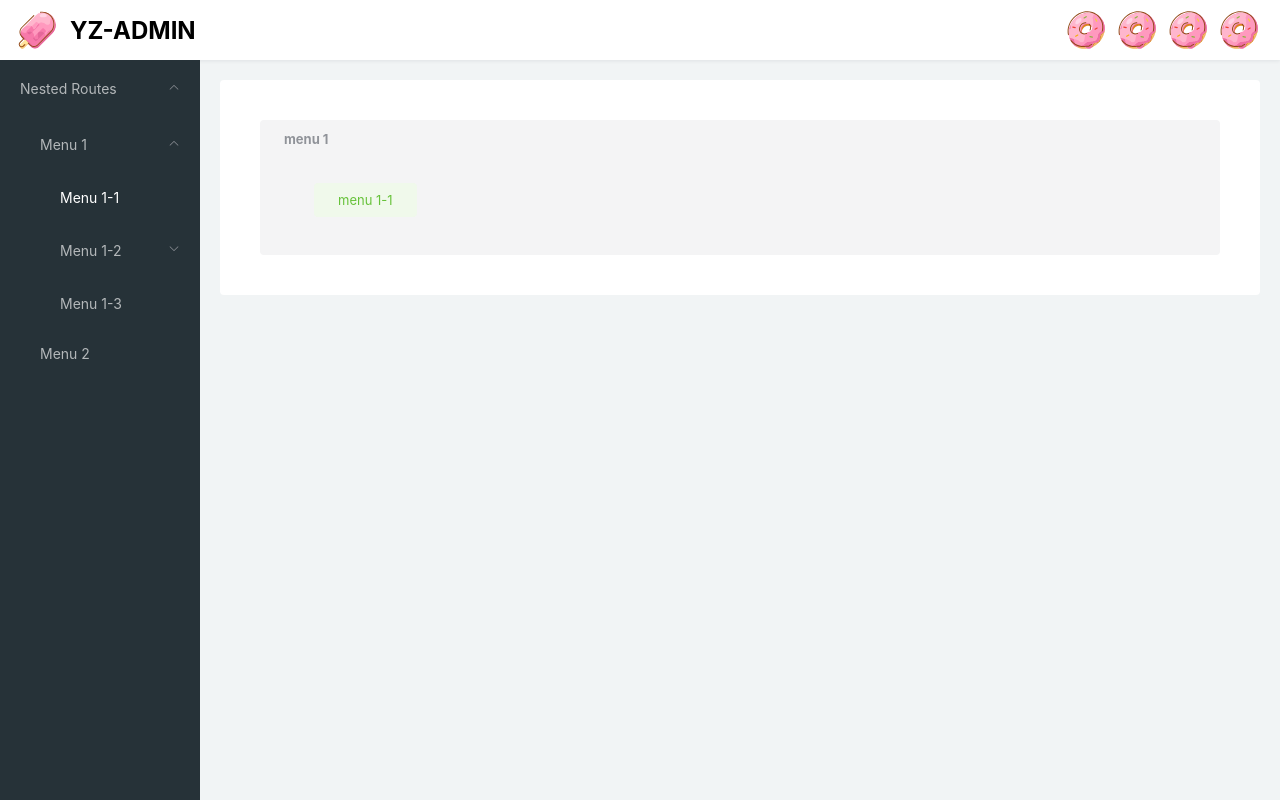
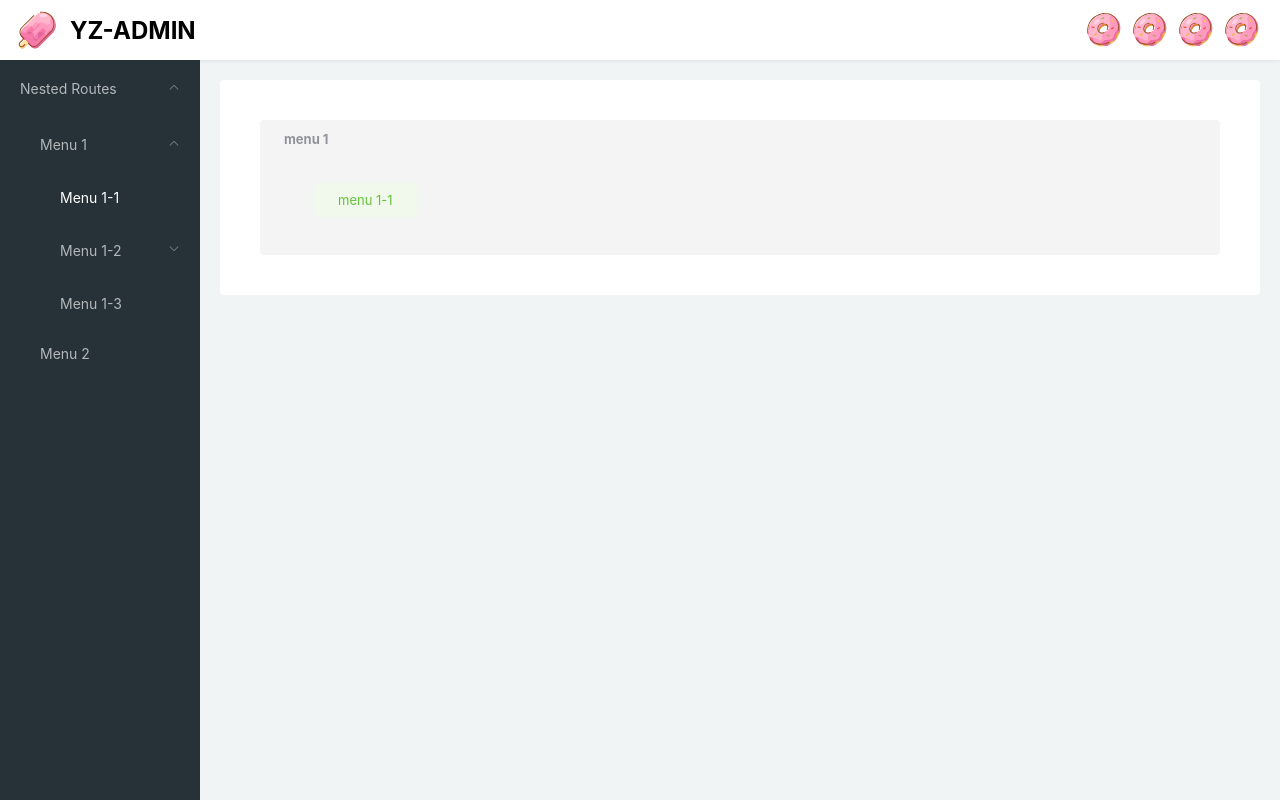
Before and after one commit to TCOT/yzadmin, a Vue app: page /nested/menu1/menu1-1 in a window 1280 px wide. Built offline with nearby package versions, Linux system fonts and the light colour scheme.

Commit message:
新增顶栏右侧操作

```diff
--- a/src/layout/components/GlobalHeader/head-right.vue
+++ b/src/layout/components/GlobalHeader/head-right.vue
@@ -23,7 +23,7 @@
 
 <style lang="scss" scoped>
   svg {
-    font-size: 45px;
+    font-size: 40px;
   }
 
   .head-right {
@@ -31,7 +31,15 @@
     align-items: center;
     padding-right: 15px;
     .head-right-component{
+      display: flex;
+      align-items: center;
+      height: 100%;
       padding: 0 3px;
+      cursor: pointer;
+      transition: all .3s;
+      &:hover{
+        background-color: #f9f9f9;
+      }
     }
   }
 </style>
--- a/src/layout/components/GlobalHeader/index.vue
+++ b/src/layout/components/GlobalHeader/index.vue
@@ -1,10 +1,10 @@
 <template>
-<!--  <transition name="showHeader">-->
+  <transition name="showHeader">
     <div class="header-fix">
       <head-left/>
       <head-right/>
     </div>
-<!--  </transition>-->
+  </transition>
 </template>
 
 <script>
```
